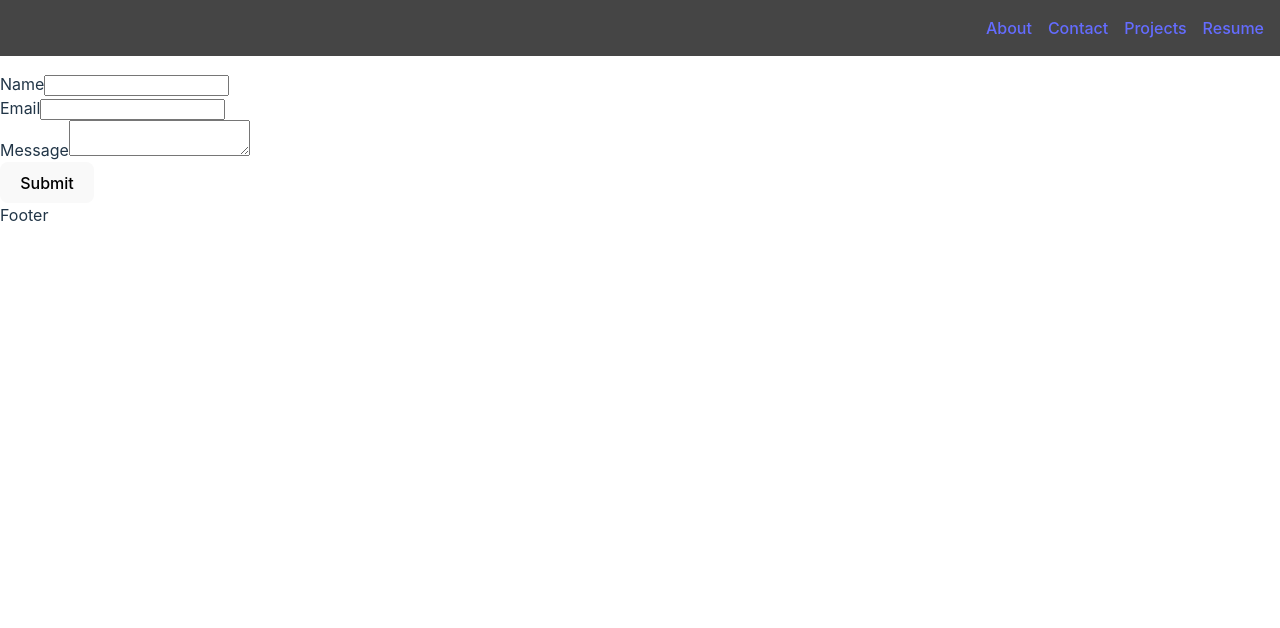
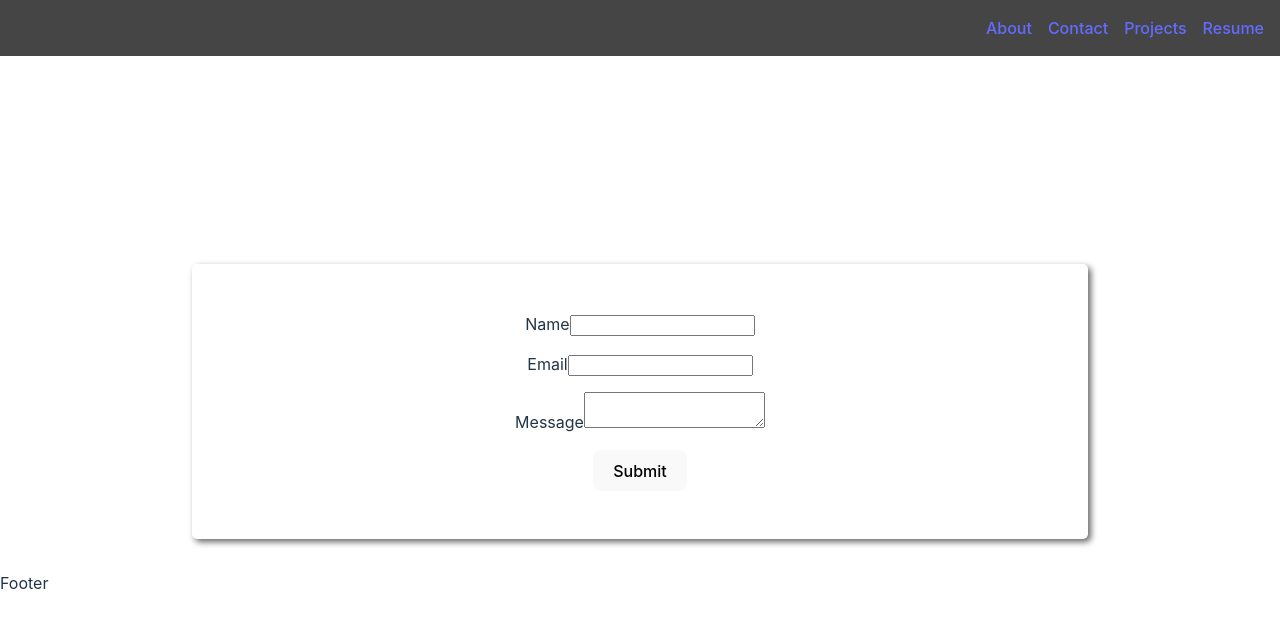
Before and after one commit to BrielleBroadt/React-Portfolio, a React (Vite) app: page /contact in a window 1280 px wide. Shown: the top 628 px of the page. Built offline with nearby package versions, Linux system fonts and the light colour scheme; what @react-pdf/renderer would draw is missing.

Commit message:
styling contact page

```diff
--- a/package.json
+++ b/package.json
@@ -10,6 +10,7 @@
     "preview": "vite preview"
   },
   "dependencies": {
+    "@react-pdf/renderer": "^3.1.14",
     "emailjs": "^4.0.3",
     "emailjs-com": "^3.2.0",
     "file-saver": "^2.0.5",
--- a/src/components/Contact/contact.css
+++ b/src/components/Contact/contact.css
@@ -0,0 +1,17 @@
+.form {
+border-radius: 5px;
+box-shadow: 3px 3px 6px rgba(0, 0, 0, 0.6);
+padding: 3rem;
+display:flex;
+flex-direction: column;
+align-items: center;
+gap: 1rem;
+max-width: 70rem;
+min-width: 50rem;
+margin-top: 10rem;
+}
+.formShit {
+    display: flex;
+    justify-content: center;
+    padding: 2rem;
+}
--- a/src/components/Contact/index.jsx
+++ b/src/components/Contact/index.jsx
@@ -77,7 +77,8 @@ const Contact = () => {
     }
   };
   return (
-    <form onSubmit={handleSubmit}>
+    <div className="formShit">
+    <form className="form" onSubmit={handleSubmit}>
       <div>
         <label htmlFor="name">Name</label>
         <input
@@ -112,6 +113,7 @@ const Contact = () => {
       </div>
       <button type="submit">Submit</button>
     </form>
+    </div>
   )
 }
 
```
Also changed, not shown: src/components/Footer/index2.jsx (deleted, +0 -9 lines), src/components/Footer/footer.css (added), 1 other file (tests, documents, lock files or other folders).
